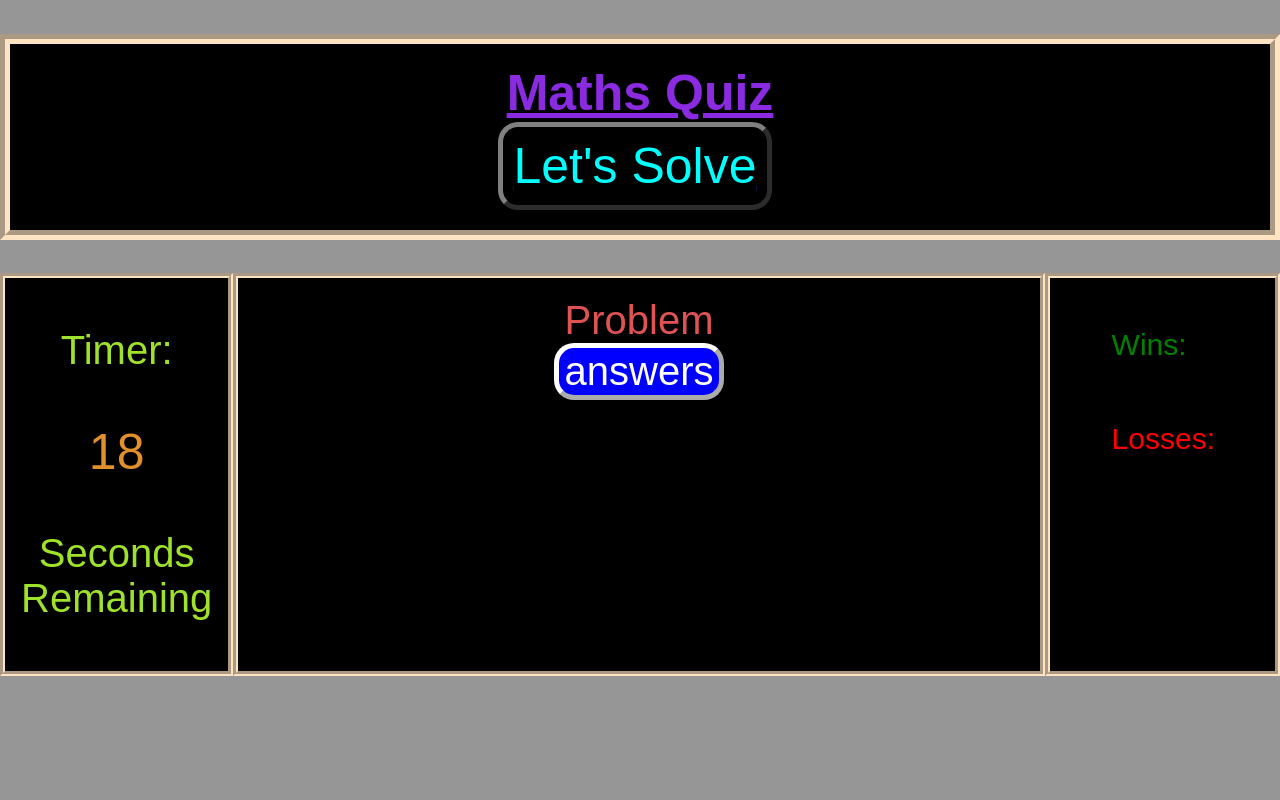
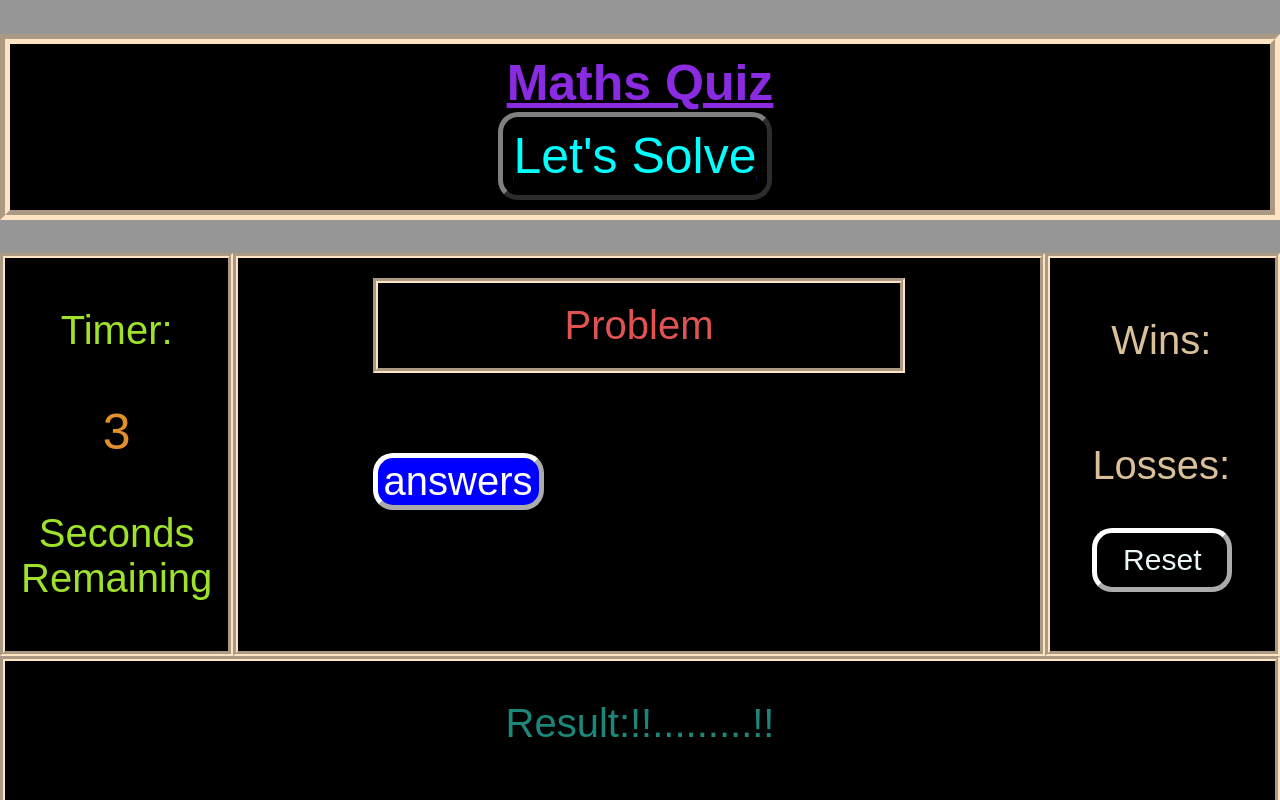
Before and after one commit to Ashesh9/Quiz, a plain HTML site: page index.html in a window 1280 px wide. Both pictures are taken after a click on the button "Let's Solve". Drawn offline with Linux system fonts and the light colour scheme.

Commit message:
set results declaration and reset button

```diff
--- a/index.html
+++ b/index.html
@@ -19,16 +19,20 @@
                 <p>Seconds Remaining</p>
             </aside>
         <section>
-            <div input type="text" id="play">Problem <div>
-            <div><button id="answer">answers</button></div>
+            <section><div input type="text" id="play">Problem <div></section>
+            <div id="a"><button id="answer">answers</button></div>
 
             <p ></p>
         </section>
         <section id="stats">
-            <p id ="win">Wins: </p>
-            <p id ="loss">Losses:</p>
+            <p>Wins:<text id ="win"></text> </p>
+            <p>Losses:<text id ="loss"></text></p>
+            <button id="reset"> Reset </button>
            </section>
         </main>
+        <section id="result"> <p>Result:!!...</p><p id="declare">...</p><p>...!!</p>
+
+        </section>
     <script src="./j1.js"></script>
 </body>
 </html>
--- a/j1.js
+++ b/j1.js
@@ -1,9 +1,17 @@
-var questions = document.getElementById("#play");
+var ask = document.querySelector("#play");
 var playbtn = document.querySelector("#Start");
-var q = document.getElementById("#play");
+var q = document.querySelector("#play");
 var isWin = false;
 var timerElement = document.querySelector("#counter");
+var loseDeclare = document.querySelector("#declare");
+var lose = document.querySelector("#loss");
+var win = document.querySelector("#win");
+var winDeclare = document.querySelector("#declare");
+var resetButton = document.querySelector("#reset");
+var defDeclare = document.querySelector("#declare");
 
+var winCounter = 0;
+var loseCounter = 0;
 var questions = [
   "How much is 2+4:",
   "How much is 20-3:",
@@ -19,12 +27,12 @@ var rightanswers = ["6", "17", "15", "25"];
 
 function renderQuestions() {
   var q = questions[Math.floor(Math.random * questions.length)];
-  console.log(q);
+  ask.value = q;
   return q;
 }
 function startGame() {
   isWin = false;
-  timerCount = 20;
+  timerCount = 5;
   // Prevents start button from being clicked when round is in progress
   playbtn.disabled = true;
   renderQuestions();
@@ -53,9 +61,43 @@ function startTimer() {
   }, 1000);
 }
 
+function loseGame() {
+  loseDeclare.textContent = "GAME OVER";
+  loseCounter++;
+  playbtn.disabled = false;
+  setLosses();
+}
+// Updates lose count on screen and sets lose count to client storage
+function setLosses() {
+  lose.textContent = loseCounter;
+  localStorage.setItem("loseCount", loseCounter);
+}
+
+function winGame() {
+  winDeclare.textContent = "YOU WON!!!🏆 ";
+  winCounter++;
+  playbtn.disabled = false;
+  setWins();
+}
+function setWins() {
+  win.textContent = winCounter;
+  localStorage.setItem("winCount", winCounter);
+}
 //function Quiz() {
 //var problem = renderQuestions();
 //var xyz = document.querySelector("#play");
 //xyz.textContent = problem;
 //}
 playbtn.addEventListener("click", startGame);
+
+function resetGame() {
+  // Resets win and loss counts
+  winCounter = 0;
+  loseCounter = 0;
+  defDeclare.textContent = "...";
+  // Renders win and loss counts and sets them into client storage
+  setWins();
+  setLosses();
+}
+// Attaches event listener to button
+resetButton.addEventListener("click", resetGame);
--- a/style.css
+++ b/style.css
@@ -8,7 +8,7 @@ body {
   margin: 0;
   padding: 0;
   overflow: hidden;
-  font-family: Arial, Helvetica, sans-serif;
+  font-family: "Courier New", Courier, monospace;
   background-color: rgba(57, 57, 57, 0.312);
 }
 h1 {
@@ -18,7 +18,7 @@ h1 {
   color: blueviolet;
   text-align: center;
   text-decoration: underline;
-  padding: 20px;
+  padding: 10px;
   display: flex;
   flex-direction: column;
   align-content: center;
@@ -69,7 +69,6 @@ section {
   font-family: Arial, Helvetica, sans-serif;
   font-size: 40px;
   background-color: black;
-  color: rgb(134, 88, 181);
   text-align: center;
   padding: 20px;
   display: flex;
@@ -79,7 +78,6 @@ section {
   width: 70%;
   border: 5px;
   border-style: groove;
-  box-shadow: 10px;
   border-color: bisque;
 }
 #counter {
@@ -111,16 +109,49 @@ section {
   display: flex;
   flex-direction: column;
   width: 20%;
+  justify-content: left;
+  color: rgb(218, 192, 153);
 }
 #win {
-  font-size: 30px;
+  font-size: 40px;
   color: green;
   text-align: Left;
   margin-left: 2px;
 }
 #loss {
-  font-size: 30px;
+  font-size: 40px;
   color: red;
   text-align: Left;
   margin-left: 2px;
 }
+#result {
+  width: 100%;
+  display: flex;
+  flex-direction: row;
+  justify-content: center;
+  padding-top: 0px;
+  color: rgb(28, 134, 120);
+}
+#a {
+  padding-top: 80px;
+  justify-content: left;
+  display: flex;
+  flex-direction: row;
+  flex-wrap: wrap;
+}
+#reset {
+  font-family: Arial, Helvetica, sans-serif;
+  font-size: 30px;
+  background-color: black;
+  color: rgb(234, 248, 248);
+  text-align: center;
+  border-radius: 20px;
+  border-width: 5px;
+  padding: 10px;
+  align-content: center;
+  border-color: white;
+  display: flex;
+  flex-wrap: wrap;
+  flex-direction: row;
+  justify-content: center;
+}
```
